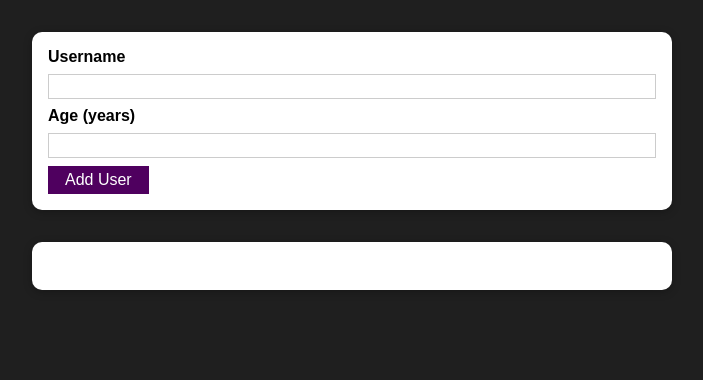
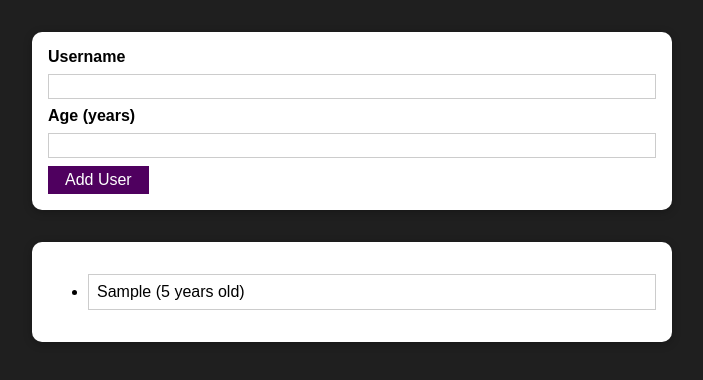
Before and after one commit to RyanPOsterberg/CTW-React-Student-Final, a React (Create React App) app: page / in a window 1280 px wide. Both pictures are taken after typing "Sample", "5" into the empty fields and a click on the button "Add User". Shown: the top 380 px of the page, without its empty margins (288-991 px from the left). Built offline with nearby package versions, Linux system fonts and the light colour scheme.

Commit message:
7-user list using state

```diff
--- a/src/App.js
+++ b/src/App.js
@@ -1,12 +1,25 @@
-import React from 'react';
+import React, {useState} from 'react';
 import AddUser from "./components/users/AddUser.js"
 import UsersList from "./components/users/UsersList.js"
 
 function App() {
+  const [usersList, setUsersList] = useState([]);
+
+  function addUserHandler(username, age) {
+    const newUser = {
+      name: username,
+      age: age,
+      id: Math.random().toString()
+    };
+    setUsersList((prevUsersList) => {
+      return [...prevUsersList, newUser];
+    })
+  }
+
   return (
     <div>
-      <AddUser></AddUser>
-      <UsersList users={[]}></UsersList>
+      <AddUser onAddUser={addUserHandler}></AddUser>
+      <UsersList users={usersList}></UsersList>
     </div>
   );
 }
--- a/src/components/users/AddUser.js
+++ b/src/components/users/AddUser.js
@@ -15,7 +15,7 @@
         if (+enteredAge < 1) {
             return;
         }
-        console.log(enteredUsername, enteredAge);
+        props.onAddUser(enteredUsername, enteredAge);
         setEnteredUsername("");
         setEnteredAge("");
     }
--- a/src/components/users/UsersList.js
+++ b/src/components/users/UsersList.js
@@ -7,7 +7,9 @@
         <Card>
             <ul className="users">
                 {props.users.map(user =>
-                    <li>{user.name} ({user.age} years old)</li>
+                    <li key={user.id}>
+                        {user.name} ({user.age} years old)
+                    </li>
                 )}
             </ul>
         </Card>
```
